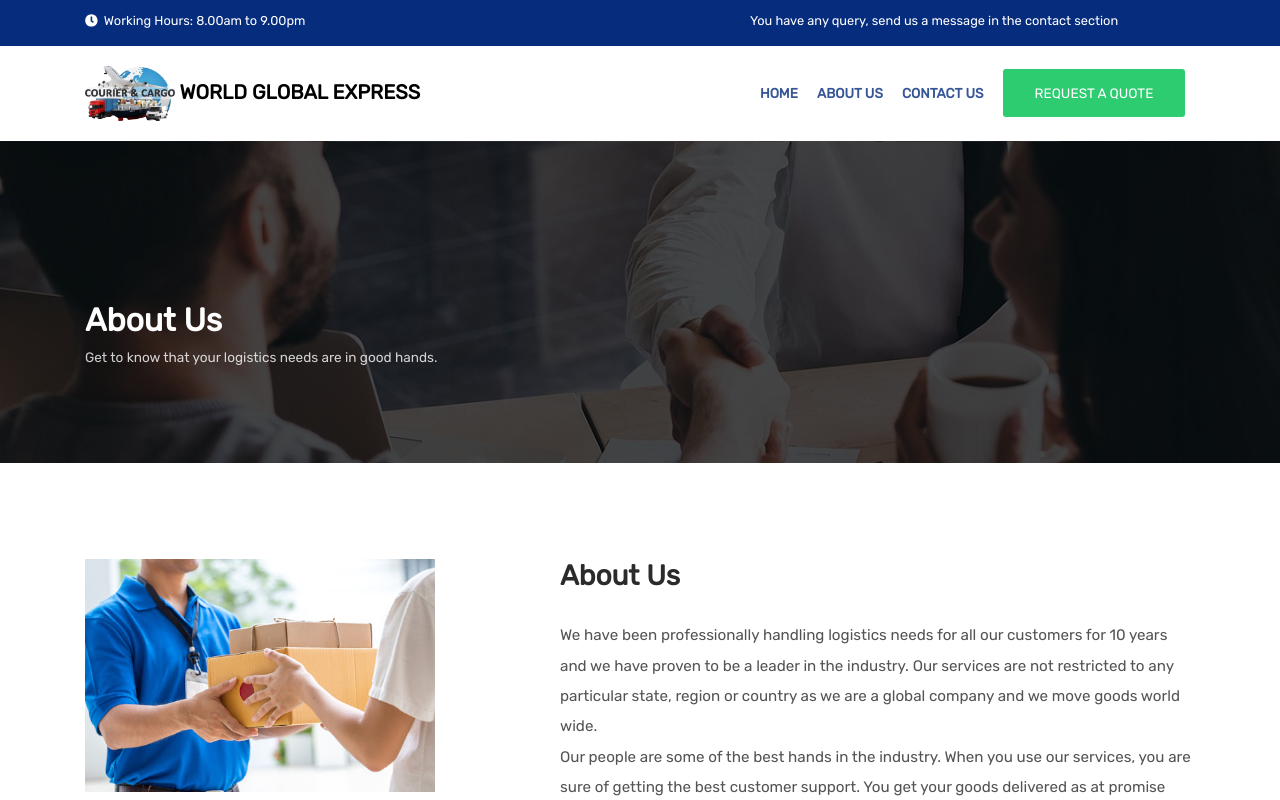
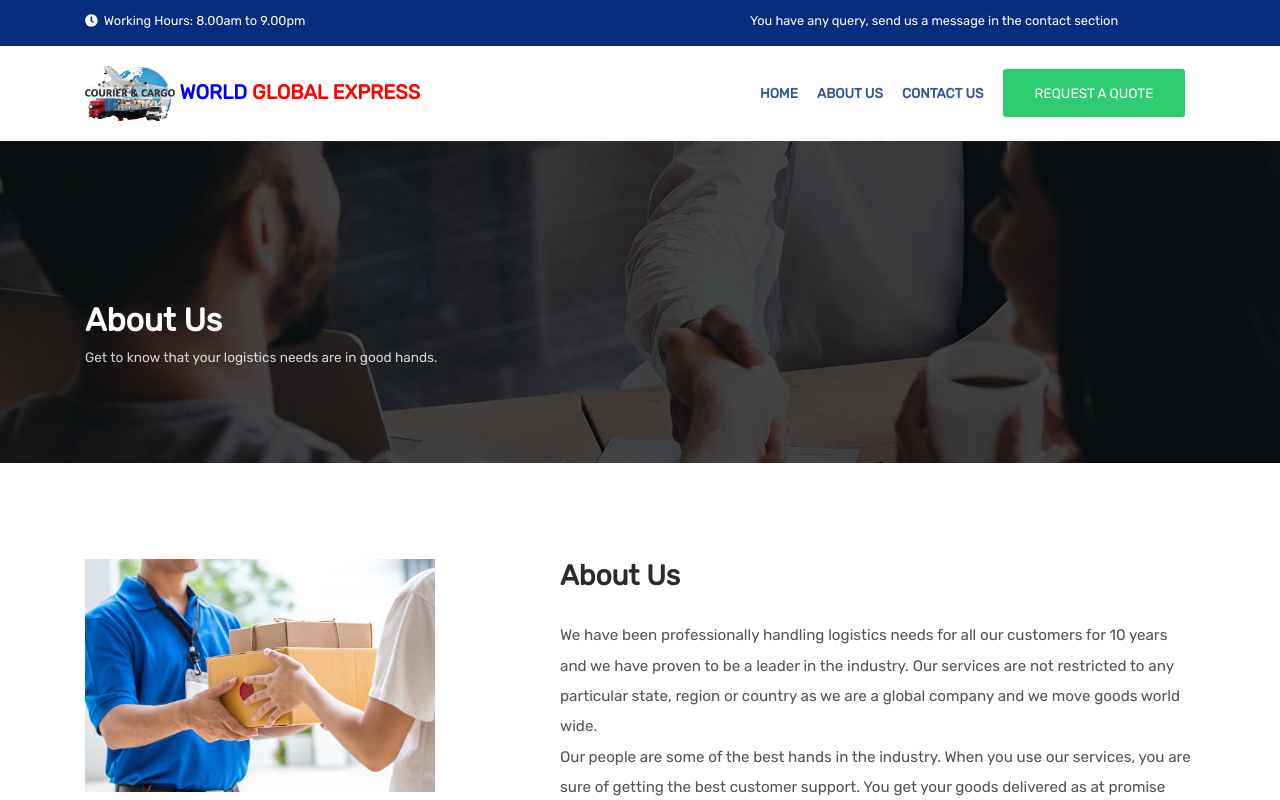
Before and after one commit to Achilles45/logisticsapp, a Vue app: page /about in a window 1280 px wide. Shown: the top 800 px of the page. Built offline with nearby package versions, Linux system fonts and the light colour scheme.

Commit message:
Changed the color of the logo

```diff
--- a/src/components/Navbar.vue
+++ b/src/components/Navbar.vue
@@ -7,7 +7,7 @@
         <div class="navbar__logo pt-2">
           <router-link to="/" class="logo">
           <h5><img src="../assets/images/logo2.png" class="logo__img" alt=""
-          /> WORLD GLOBAL EXPRESS</h5>
+          /> <span class="blue">WORLD</span> <span class="red">GLOBAL EXPRESS</span></h5>
           </router-link>
         </div>
         <div class="navbar__links">
@@ -67,6 +67,12 @@ export default {
   h5{
     font-weight: bolder;
     color:#000;
+  }
+  .blue{
+    color:blue;
+  }
+  .red{
+    color:red;
   }
   .logo__img {
     max-width: 90px;
```
